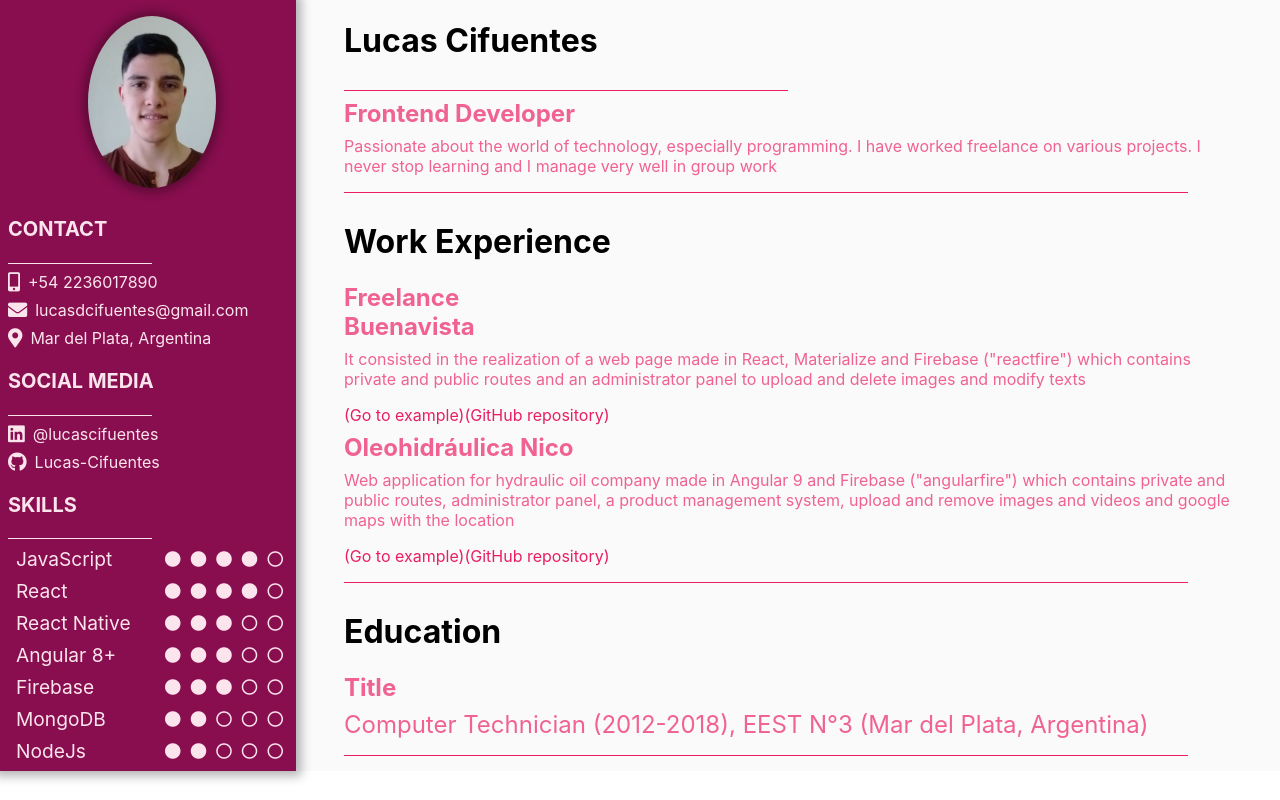
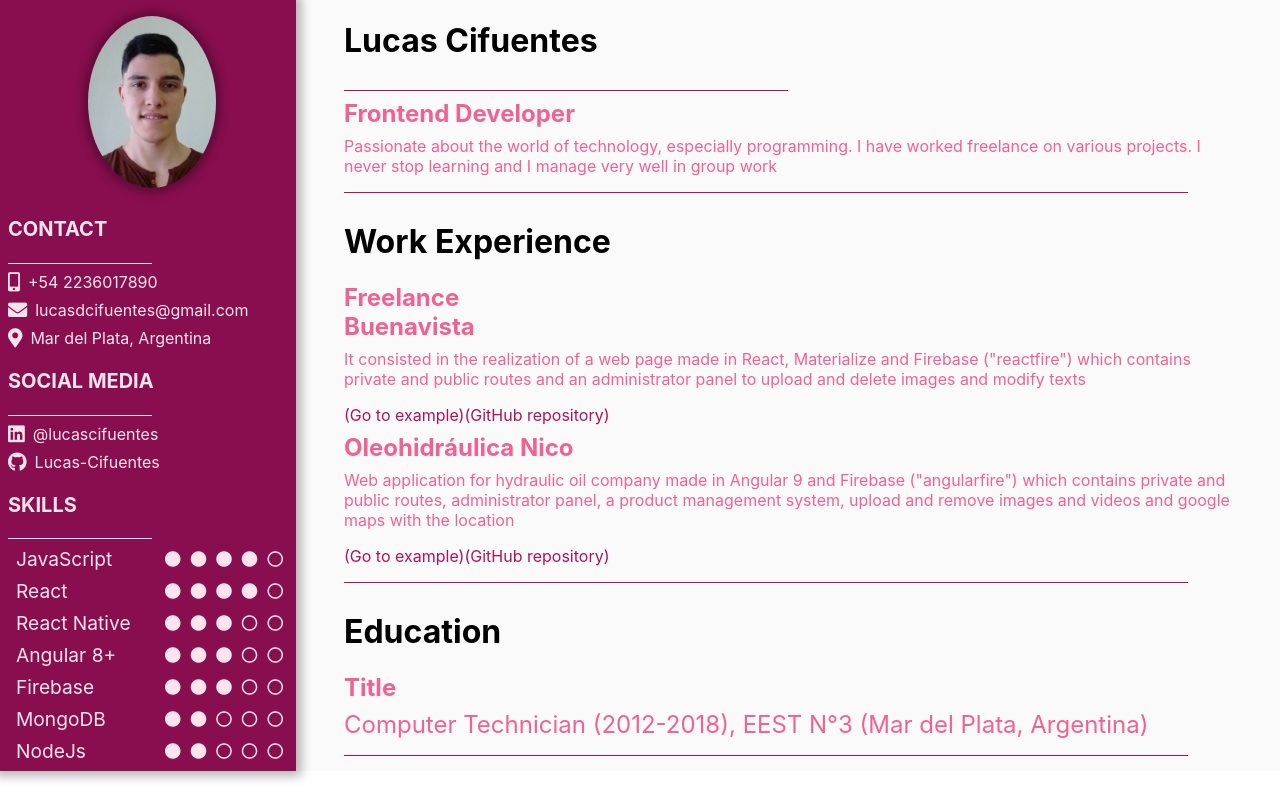
Before and after one commit to Lucas-Cifuentes/My-Resume, a React (Create React App) app: page / in a window 1280 px wide. Built offline with nearby package versions, Linux system fonts and the light colour scheme.

Commit message:
change primary color

```diff
--- a/src/styles/theme.js
+++ b/src/styles/theme.js
@@ -1,5 +1,5 @@
 const theme = {
-    primary: "#e91e63",
+    primary: "#ad1457",
     background: "#880e4f",
     secondary: "#fce4ec",
     text: "#f06292",
```
